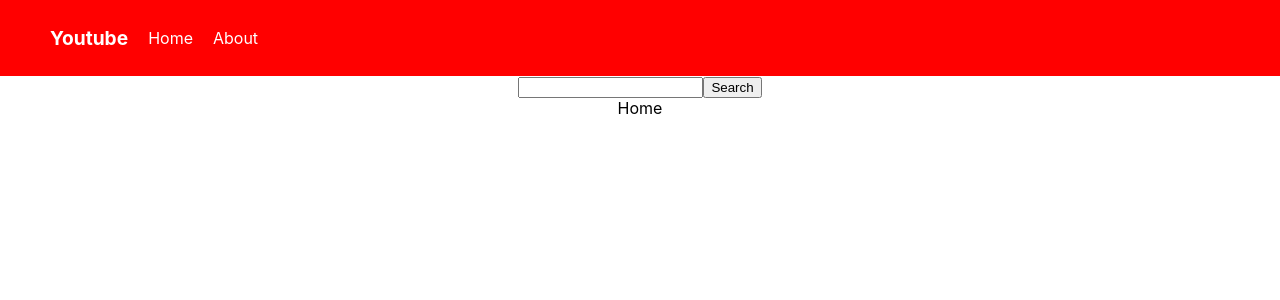
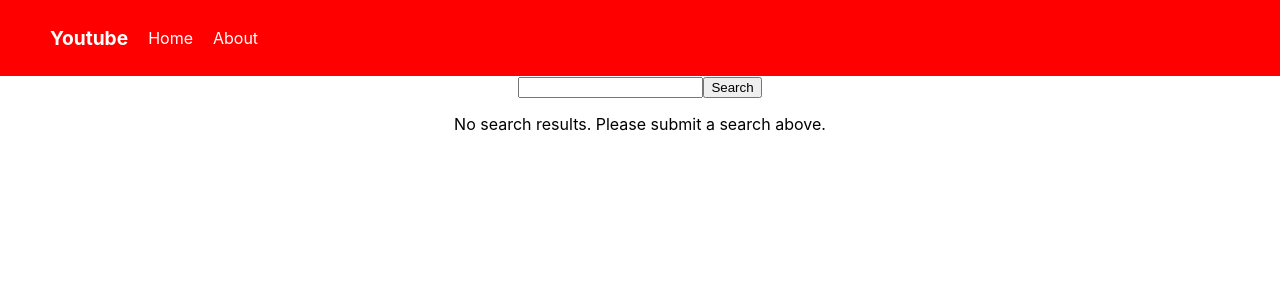
Before and after one commit to p-mitchell1007/Youtube-Clone-Project-Pt.2, a React (Create React App) app: page / in a window 1280 px wide. Shown: the top 300 px of the page. Built offline with nearby package versions, Linux system fonts and the light colour scheme.

Commit message:
structured homepage with a message telling user to search somehting

```diff
--- a/src/App.js
+++ b/src/App.js
@@ -19,6 +19,7 @@ function App() {
           <Route path='/' element={<Home />}></Route>
           <Route path='/about' element={<About />}></Route>
           <Route path='/video/:id' element={<VideoPlayer />}></Route>
+          {/* <Route path="/videos/:id" render={(props) => <VideoPlayer {...props} />} /> */}
           <Route path='/search/:searchTerm' element={<Feed />}></Route>
         </Routes>
 
--- a/src/component/Home.js
+++ b/src/component/Home.js
@@ -1,9 +1,37 @@
-import React from 'react'
 
-function Home() {
+
+import React, { useState } from 'react';
+
+const Home = () => {
+  const [searchResults, setSearchResults] = useState([]);
+
+  // Function to handle form submission
+  const handleSubmit = (e) => {
+    e.preventDefault();
+    // Perform search and update searchResults state
+    // ...
+
+    // Clear search input
+    // ...
+  };
+
   return (
-    <div>Home</div>
-  )
-}
+    <div className="container">
+      <form onSubmit={handleSubmit}>
+        {/* Search bar and submit button */}
+        {/* ... */}
+      </form>
 
-export default Home
+      {searchResults.length === 0 ? (
+        <p>No search results. Please submit a search above.</p>
+      ) : (
+        <ul>
+          {/* Render search results */}
+          {/* ... */}
+        </ul>
+      )}
+    </div>
+  );
+};
+
+export default Home;
```
Also changed, not shown: src/component/Videoplayer.js (+50 -0 lines).
